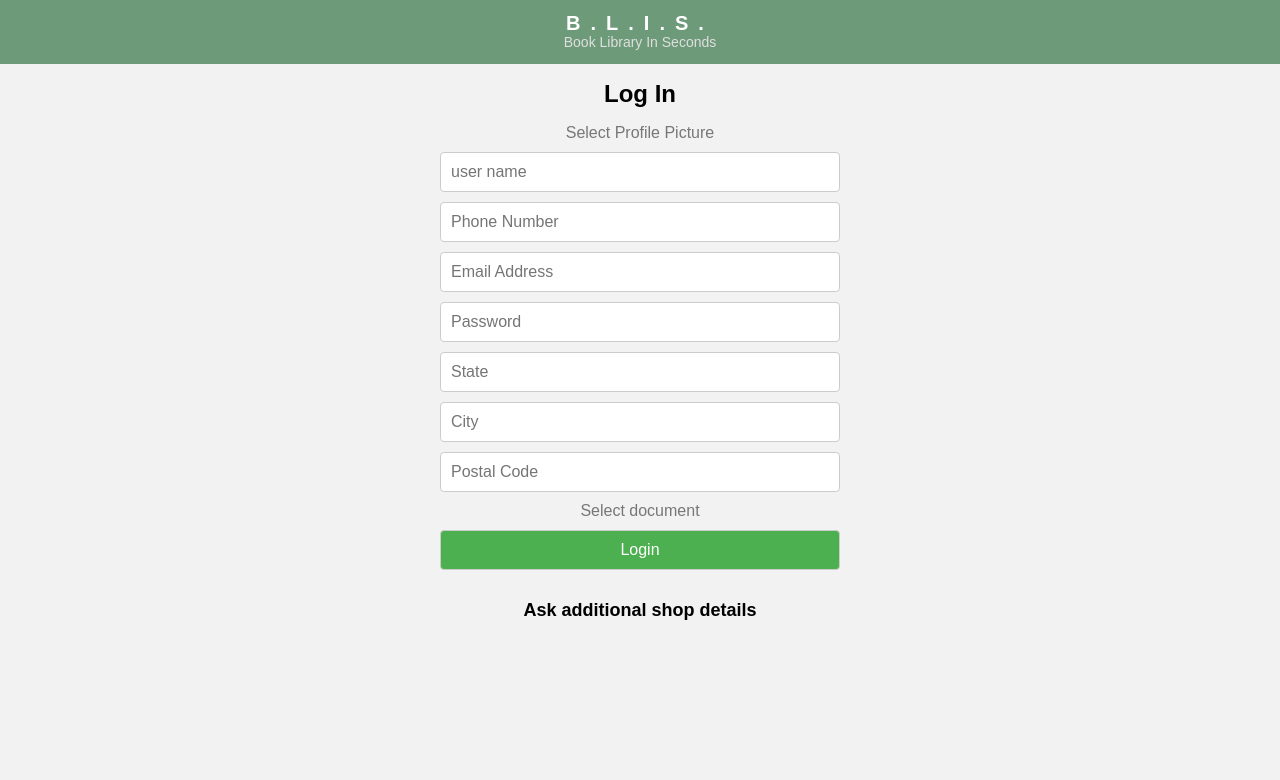
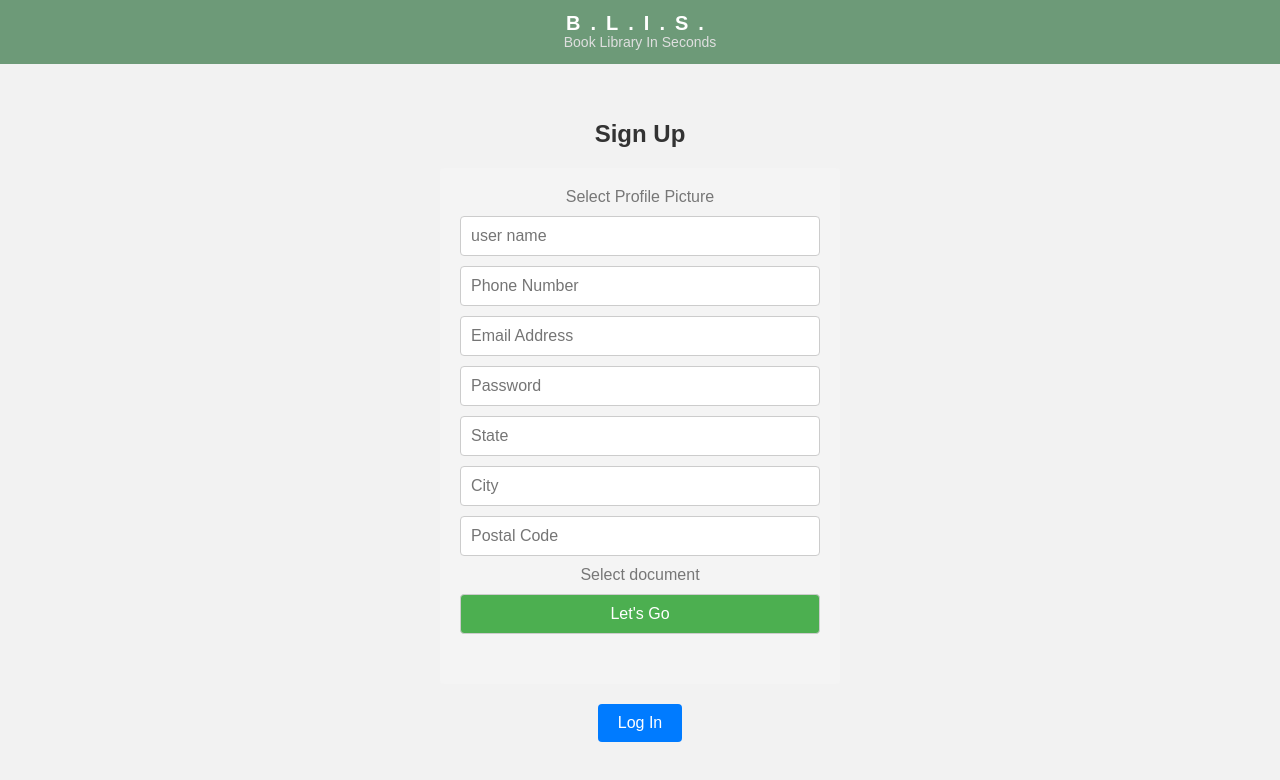
Before and after one commit to kush-ankit/BLIS, a React (Vite) app in the folder client/: page / in a window 1280 px wide. Shown: the top 780 px of the page. Built offline with nearby package versions, Linux system fonts and the light colour scheme.

Commit message:
login/signup page

```diff
--- a/client/package.json
+++ b/client/package.json
@@ -11,7 +11,8 @@
   },
   "dependencies": {
     "react": "^18.2.0",
-    "react-dom": "^18.2.0"
+    "react-dom": "^18.2.0",
+    "react-router-dom": "^6.11.2"
   },
   "devDependencies": {
     "@types/react": "^18.0.28",
--- a/client/src/App.jsx
+++ b/client/src/App.jsx
@@ -4,6 +4,8 @@ import './App.css'
 import LibCard from './components/libCard/libCard';
 import NavBar from './components/navBar/NavBar';
 import LoginPage from './components/pages/loginPage/LoginPage';
+import SignUpPage from './components/pages/loginPage/SignUpPage';
+
 
 function App() {
 
@@ -15,7 +17,7 @@ function App() {
        <NavBar/>
 
        <div className='cards-container'>
-      <LoginPage type="shop"/>
+        <LoginPage/>
       </div>
 
 
--- a/client/src/components/pages/loginPage/LoginPage.css
+++ b/client/src/components/pages/loginPage/LoginPage.css
@@ -1,91 +1,41 @@
-.title-container {
+.login-container {
+    max-width: 400px;
+    margin: 0 auto;
+    padding: 20px;
+  }
+
+  .login-header {
     text-align: center;
     margin-bottom: 20px;
   }
 
-  .title {
+  .login-header h1 {
     font-size: 24px;
-    font-weight: bold;
+    color: #333;
   }
 
-  .login-form {
-    max-width: 400px;
-    margin: 0 auto;
+  .login-content {
+    background-color: #f4f4f4;
+    padding: 20px;
+    border-radius: 4px;
+    margin-bottom: 20px;
   }
 
-  .login-form form {
-    display: flex;
-    flex-direction: column;
+
+  .login-toggle {
+    text-align: center;
   }
 
-  .login-form input {
-    margin-bottom: 10px;
-    padding: 10px;
-    border: 1px solid #ccc;
+  .login-toggle button {
+    background-color: #007bff;
+    color: #fff;
+    border: none;
+    padding: 10px 20px;
     border-radius: 4px;
+    cursor: pointer;
     font-size: 16px;
   }
-/*
-  .user-image {
-    position: relative;
-    display: inline-block;
-    width: 100px;
-    height: 100px;
-    border-radius: 50%;
-    overflow: hidden;
-    align-self: center;
 
+  .login-toggle button:hover {
+    background-color: #0056b3;
   }
- */
-
-/* .user-image::before {
-    content: "";
-    position: absolute;
-    top: 0;
-    left: 0;
-    width: 100%;
-    height: 100%;
-    background-color: #ccc;
-  }
-
-  .user-image::after {
-    content: "Profile Picture";
-    position: absolute;
-    top: 50%;
-    left: 50%;
-    transform: translate(-50%, -50%);
-    color: #fff;
-    font-size: 14px;
-  } */
-
-  .submit {
-    background-color: #4CAF50;
-    color: #fff;
-    cursor: pointer;
-  }
-
-  .submit:hover {
-    background-color: #45a049;
-  }
-
-  h1 {
-    text-align: center;
-    margin-top: 20px;
-    font-size: 18px;
-  }
-
-  /* Mobile Styles */
-  @media screen and (max-width: 480px) {
-    .login-form {
-      max-width: 100%;
-      padding: 0 10px;
-    }
-
-    .title {
-      font-size: 20px;
-    }
-
-    .login-form input {
-      font-size: 14px;
-    }
-  }
--- a/client/src/components/pages/loginPage/LoginPage.jsx
+++ b/client/src/components/pages/loginPage/LoginPage.jsx
@@ -1,35 +1,32 @@
-import React from 'react'
-import ImageInput from '../../imageInput/ImageInput'
-import '../loginPage/LoginPage.css'
+import React, { useState } from 'react';
+import SignInPage from './SignInPage';
+import SignUpPage from './SignUpPage';
+import "../loginPage/LoginPage.css";
 
-function LoginPage({type}) {
+function LoginPage() {
+  const [currentPage, setCurrentPage] = useState('signup');
+
+  const setCurrentPageHandler = (page) => {
+    page === 'signup' ? setCurrentPage('signin') : setCurrentPage('signup');
+  };
+
   return (
-  <div className="title-container" >
-    <h1 className="title">Log In</h1>
+    <div className="login-container">
+      <div className="login-header">
+        <h1>{currentPage === 'signup' ? 'Sign Up' : 'Log In'}</h1>
+      </div>
 
-  <div className="login-form">
-   <form method='POST' action='/login'>
-    <ImageInput type="Profile Picture" />
-    <input type="text" className="user-name" placeholder="user name" />
-    <input type="number" className="user-phone"  placeholder="Phone Number"/>
-    <input type="email" className="user-email" placeholder="Email Address" />
-    <input type="password" className="user-password"  placeholder="Password"/>
-    <input type="text" className="state"  placeholder="State"/>
-    <input type="text" className="city"  placeholder="City"/>
-    <input type="number" className="pincode" placeholder="Postal Code"/>
-    <ImageInput type="document"/>
-    <input type="submit" className="submit" value="Login" placeholder="Login"/>
-    {(type==='shop')?
-     <h1>Ask additional shop details</h1>
-    : <h1>Good to go</h1>}
+      <div className="login-content">
+        {currentPage === 'signup' ? <SignUpPage /> : <SignInPage />}
+      </div>
 
-   </form>
-  </div>
-  </div>
-
-
-
-  )
+      <div className="login-toggle">
+        <button onClick={() => setCurrentPageHandler(currentPage)}>
+          {currentPage === 'signup' ? 'Log In' : 'Sign Up'}
+        </button>
+      </div>
+    </div>
+  );
 }
 
-export default LoginPage
+export default LoginPage;
--- /dev/null
+++ b/client/src/components/pages/loginPage/SignInPage.jsx
@@ -0,0 +1,61 @@
+import React, { useState } from 'react';
+
+function SignInPage() {
+  const [email, setEmail] = useState('');
+  const [password, setPassword] = useState('');
+
+  const handleEmailChange = (e) => {
+    setEmail(e.target.value);
+  };
+
+  const handlePasswordChange = (e) => {
+    setPassword(e.target.value);
+  };
+
+  const handleSubmit = (e) => {
+    e.preventDefault();
+    // Perform login logic here
+    console.log('Email:', email);
+    console.log('Password:', password);
+  };
+
+  return (
+    <div className="login-container">
+      <div className="login-header">
+        <h1>Log In</h1>
+      </div>
+
+      <div className="login-content">
+        <form onSubmit={handleSubmit}>
+          <div className="form-group">
+            <label htmlFor="email">Email</label>
+            <input
+              type="email"
+              id="email"
+              value={email}
+              onChange={handleEmailChange}
+              required
+            />
+          </div>
+
+          <div className="form-group">
+            <label htmlFor="password">Password</label>
+            <input
+              type="password"
+              id="password"
+              value={password}
+              onChange={handlePasswordChange}
+              required
+            />
+          </div>
+
+          <div className="form-group">
+            <button type="submit">Log In</button>
+          </div>
+        </form>
+      </div>
+    </div>
+  );
+}
+
+export default SignInPage;
--- /dev/null
+++ b/client/src/components/pages/loginPage/SignUpPage.css
@@ -0,0 +1,91 @@
+.title-container {
+    text-align: center;
+    margin-bottom: 20px;
+  }
+
+  .title {
+    font-size: 24px;
+    font-weight: bold;
+  }
+
+  .login-form {
+    max-width: 400px;
+    margin: 0 auto;
+  }
+
+  .login-form form {
+    display: flex;
+    flex-direction: column;
+  }
+
+  .login-form input {
+    margin-bottom: 10px;
+    padding: 10px;
+    border: 1px solid #ccc;
+    border-radius: 4px;
+    font-size: 16px;
+  }
+/*
+  .user-image {
+    position: relative;
+    display: inline-block;
+    width: 100px;
+    height: 100px;
+    border-radius: 50%;
+    overflow: hidden;
+    align-self: center;
+
+  }
+ */
+
+/* .user-image::before {
+    content: "";
+    position: absolute;
+    top: 0;
+    left: 0;
+    width: 100%;
+    height: 100%;
+    background-color: #ccc;
+  }
+
+  .user-image::after {
+    content: "Profile Picture";
+    position: absolute;
+    top: 50%;
+    left: 50%;
+    transform: translate(-50%, -50%);
+    color: #fff;
+    font-size: 14px;
+  } */
+
+  .submit {
+    background-color: #4CAF50;
+    color: #fff;
+    cursor: pointer;
+  }
+
+  .submit:hover {
+    background-color: #45a049;
+  }
+
+  h1 {
+    text-align: center;
+    margin-top: 20px;
+    font-size: 18px;
+  }
+
+  /* Mobile Styles */
+  @media screen and (max-width: 480px) {
+    .login-form {
+      max-width: 100%;
+      padding: 0 10px;
+    }
+
+    .title {
+      font-size: 20px;
+    }
+
+    .login-form input {
+      font-size: 14px;
+    }
+  }
--- /dev/null
+++ b/client/src/components/pages/loginPage/SignUpPage.jsx
@@ -0,0 +1,57 @@
+import React from "react";
+import ImageInput from "../../imageInput/ImageInput";
+import "../loginPage/SignUpPage.css";
+
+function SignUpPage({ type }) {
+  return (
+    <div className="title-container">
+      <div className="login-form">
+        <form method="POST" action="/login">
+          <ImageInput
+            type={type === "shop" ? "Library Image" : "Profile Picture"}
+          />
+          <input
+            type="text"
+            className="user-name"
+            placeholder={type === "shop" ? "Shop Name" : "user name"}
+          />
+          <input
+            type="number"
+            className="user-phone"
+            placeholder="Phone Number"
+          />
+          <input
+            type="email"
+            className="user-email"
+            placeholder="Email Address"
+          />
+          <input
+            type="password"
+            className="user-password"
+            placeholder="Password"
+          />
+          <input type="text" className="state" placeholder="State" />
+          <input type="text" className="city" placeholder="City" />
+          <input type="number" className="pincode" placeholder="Postal Code" />
+          <ImageInput type="document" />
+          {type === "shop" ? (
+            <div>
+              <h1>Ask Geolocation </h1>
+            </div>
+          ) : (
+            ""
+          )}
+
+          <input
+            type="submit"
+            className="submit"
+            value="Let's Go"
+            placeholder="Login"
+          />
+        </form>
+      </div>
+    </div>
+  );
+}
+
+export default SignUpPage;
```
Also changed, not shown: client/src/components/navBar/NavBar.jsx (+14 -0 lines), 1 other file (tests, documents, lock files or other folders).
